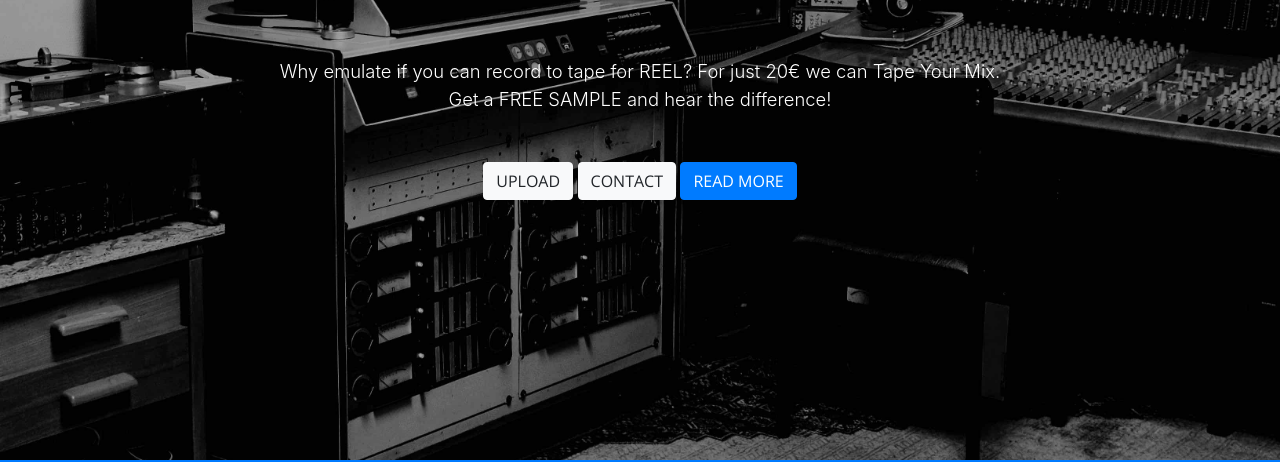
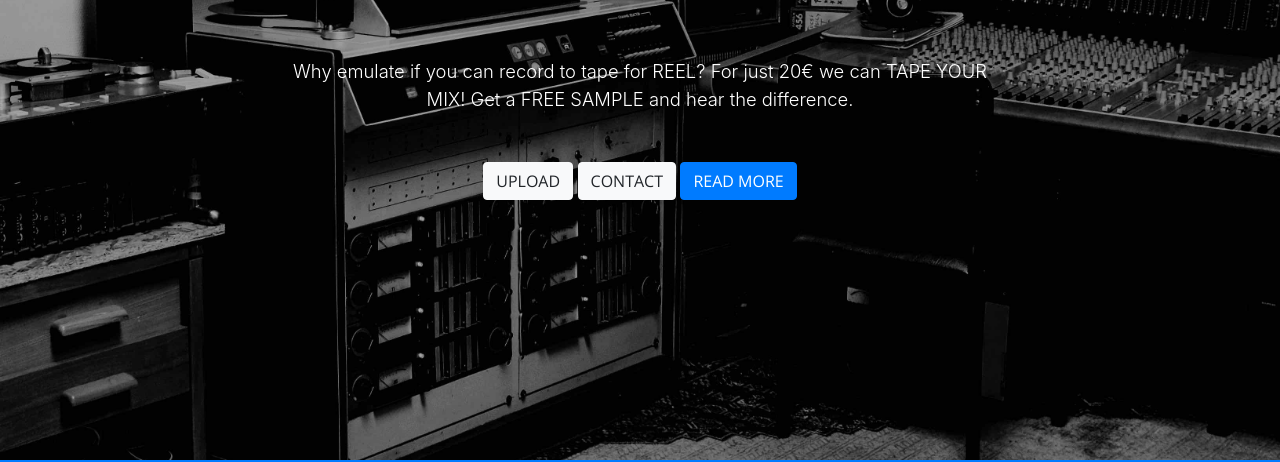
Before and after one commit to ChristophPWalter/tape-your-mix, a website with bundled scripts: page index.html in a window 1280 px wide. Shown: the part 340-802 px from the top of the page. Built offline with nearby package versions, Linux system fonts and the light colour scheme.

Commit message:
changed couple words

```diff
--- a/index.html
+++ b/index.html
@@ -87,8 +87,8 @@
         </div>
         <div class="col-lg-8 mx-auto">
           <p class="text-white mb-5">
-            Why emulate if you can record to tape for REEL? For just 20€ we can Tape Your Mix. Get a FREE SAMPLE and
-            hear the difference!
+            Why emulate if you can record to tape for REEL? For just 20€ we can TAPE YOUR MIX! Get a FREE SAMPLE and
+            hear the difference.
           </p>
           <a class="btn btn-light btn-xl js-scroll-trigger" href="https://goo.gl/forms/OAOVDGxgvwbgoBlJ2">UPLOAD</a>
           <a class="btn btn-light btn-xl js-scroll-trigger" href="mailto:TAPEYOURMIX@thelullabyefactory.com">CONTACT</a>
```
Also changed, not shown: 3 other files.
